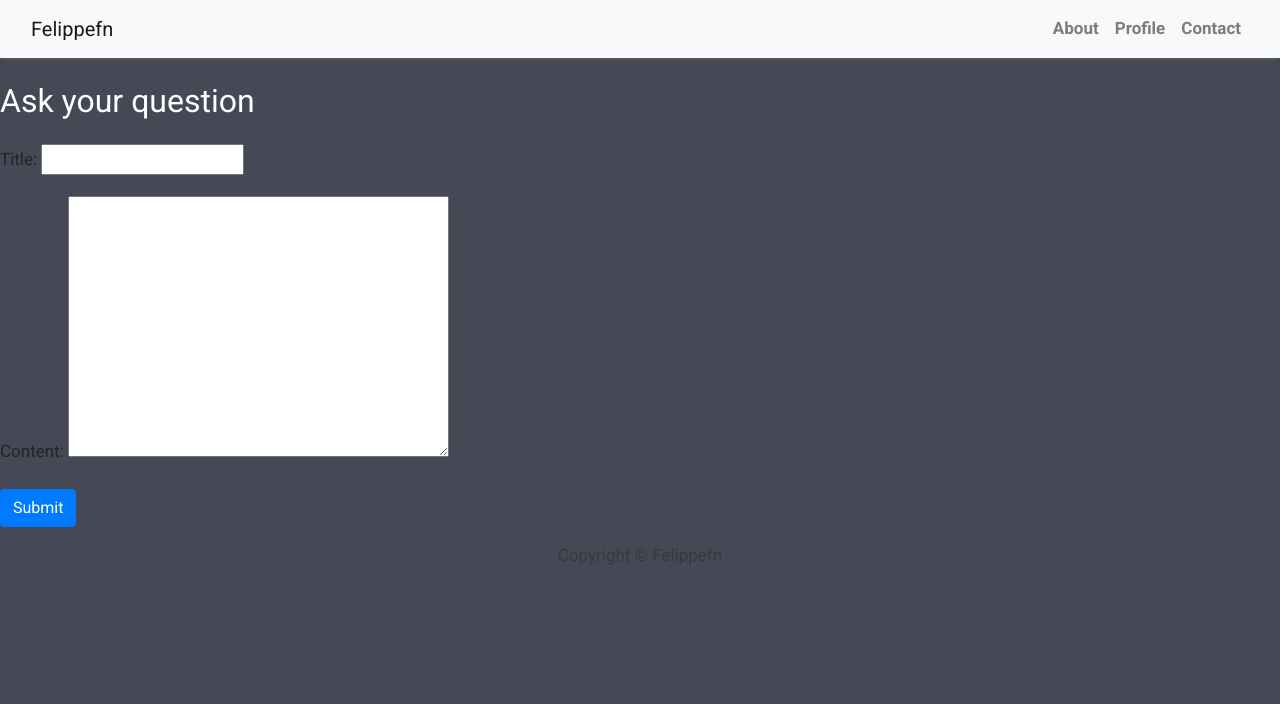
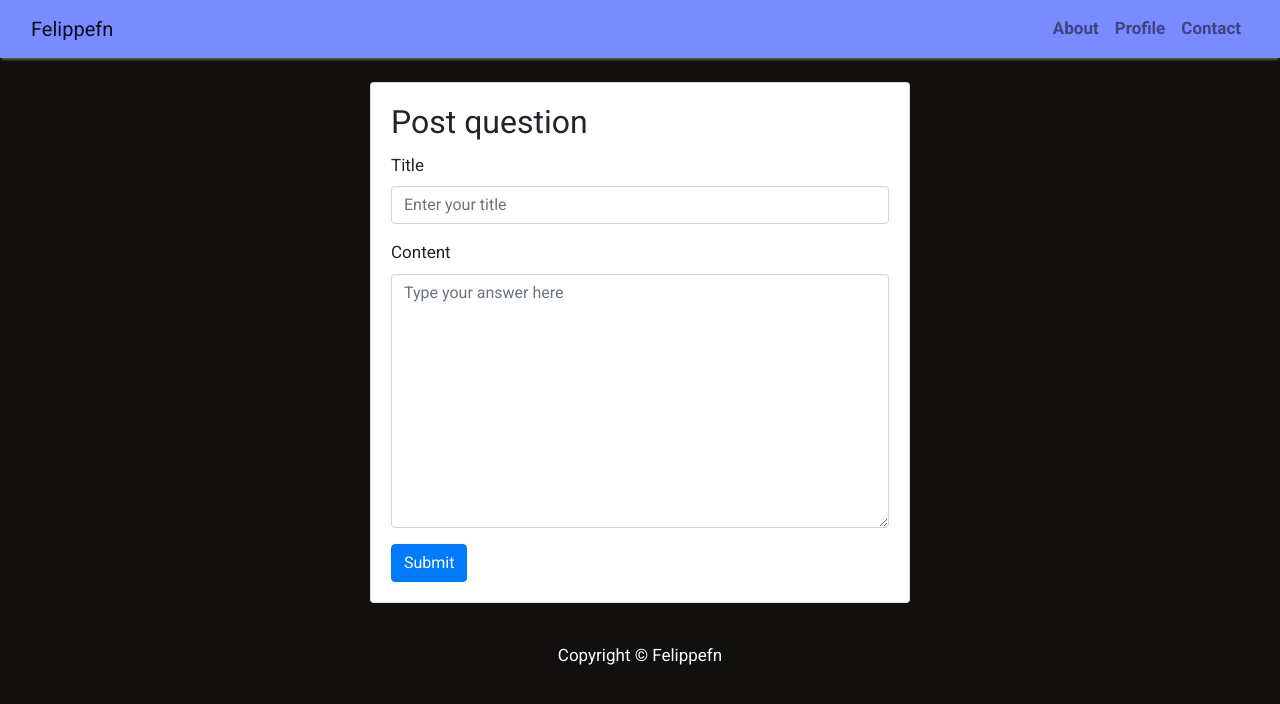
Before and after one commit to Felippefn/blog-QA-Django, a Django app: page /qna/create-question/ in a window 1280 px wide. Shown: the top 704 px of the page. Run offline with Django 4.2, Linux system fonts and the light colour scheme; a user stored in the database is signed in; some libraries are stand-ins or nearby versions.

Commit message:
:rocket: applied ?next method in login and post_question

```diff
--- a/mysite/mysite/qna/models.py
+++ b/mysite/mysite/qna/models.py
@@ -18,8 +18,6 @@ class Question(models.Model):
     content = models.TextField()
     created_on = models.DateTimeField(auto_now_add=True)
     status = models.IntegerField(choices=STATUS, default=0)
-    upvotes = models.PositiveIntegerField(default=0)
-    downvotes = models.PositiveIntegerField(default=0)
 
     class Meta:
         ordering = ['-created_on']
@@ -43,13 +41,6 @@ class Question(models.Model):
         else:
             raise PermissionDenied("You do not have permission to change the status of this question.")
 
-    def upvote(self):
-        self.upvotes += 1
-        self.save()
-
-    def downvote(self):
-        self.downvotes += 1
-        self.save()
 
 class Answer(models.Model):
     question = models.ForeignKey(Question, on_delete=models.CASCADE, related_name='answers')
@@ -62,8 +53,6 @@ class Answer(models.Model):
     class Meta:
         ordering = ['-posted_on']
 
-    def __str__(self):
-        return self.author
 
     def upvote(self):
         self.upvotes += 1
--- a/mysite/mysite/qna/views.py
+++ b/mysite/mysite/qna/views.py
@@ -6,11 +6,14 @@ from django.views import generic
 from .forms import QuestionForm, AnswerForm
 from django.http import JsonResponse, HttpResponseBadRequest
 from django.views.decorators.csrf import csrf_exempt
+from django.contrib.auth.decorators import login_required
+from django.utils.decorators import method_decorator
 
 class QuestionList(generic.ListView):
     queryset = Question.objects.filter(status=0).order_by('-created_on')
     template_name = 'indexqa.html'
 
+@method_decorator(login_required, name='dispatch')
 class QuestionDetail(generic.DetailView):
     model = Question  # Specify the model for the Question
     template_name = 'question_detail.html'
@@ -40,23 +43,20 @@ def create_question(request):
 @csrf_exempt
 def post_answer(request, question_slug):
     question = get_object_or_404(Question, slug=question_slug)
-    if request.user.is_authenticated:
-        if request.method == 'POST':
+    if request.method == 'POST':
             form = AnswerForm(request.POST)
             if form.is_valid():
                 answer = form.save(commit=False)
                 answer.question = question
-                answer.author = request.user.username
+                answer.author = request.user
                 answer.content = request.POST.get('content')
                 answer.save()
-                return JsonResponse({'message': 'Answer submitted successfully'})
+                return redirect('question_detail', question_slug=question_slug)
             else:
-                return JsonResponse({'errors': form.errors}, status=400)
-        else:
-            # Return a JsonResponse to indicate a bad request method
-            return JsonResponse({'message': 'Invalid request method'}, status=400)
+                form = AnswerForm()
     else:
-        return redirect('login')
+        return JsonResponse({'message': 'Invalid request method'}, status=400)
+
 
 def change_question_status(request, question_slug):
     question = get_object_or_404(Question, slug=question_slug)
--- a/mysite/mysite/templates/base.html
+++ b/mysite/mysite/templates/base.html
@@ -25,7 +25,7 @@
       body {
         font-family: "Roboto", sans-serif;
         font-size: 17px;
-        background-color: #454955;
+        background-color: #12100E;
       }
       .shadow {
         box-shadow: 0 4px 2px -2px #59594a;
@@ -59,10 +59,9 @@
 
     <!-- Navigation -->
     <nav
-      class="navbar navbar-expand-lg navbar-light bg-light shadow"
-      id="mainNav"
-    >
-      <div class="container-fluid">
+      class="navbar navbar-expand-lg navbar-light shadow"
+      id="mainNav" style="background-color: #788BFF;">
+      <div class="container-fluid" style="background-color: #788BFF; color: #FFFFFF;">
         <a class="navbar-brand" href="{% url 'home' %}">Felippefn</a>
         <button
           class="navbar-toggler navbar-toggler-right"
@@ -80,21 +79,21 @@
             <li class="nav-item text-black">
               <a
                 class="nav-link text-black font-weight-bold"
-                href="http://127.0.0.1:8000/about/"
+                href="{% url 'about' %}"
                 >About</a
               >
             </li>
             <li class="nav-item text-black">
               <a
                 class="nav-link text-black font-weight-bold"
-                href="http://127.0.0.1:8000/profile/"
+                href="{% url 'profile' %}"
                 >Profile</a
               >
             </li>
             <li class="nav-item text-black">
               <a
                 class="nav-link text-black font-weight-bold"
-                href="http://127.0.0.1:8000/contact/"
+                href="{% url 'contact' %}"
                 >Contact</a
               >
             </li>
@@ -107,7 +106,7 @@
     {% endblock content %}
     <!-- Footer -->
     <footer class="py-3 bg-grey">
-      <p class="m-0 text-dark text-center">Copyright &copy; Felippefn</p>
+      <p  class="m-0 text-center" style="color: #FFFFFF;">Copyright &copy; Felippefn</p>
     </footer>
   </body>
 </html>
--- a/mysite/mysite/templates/post_question.html
+++ b/mysite/mysite/templates/post_question.html
@@ -1,11 +1,31 @@
 {% extends "base.html" %}
-
+{% load widget_tweaks %}
 {% block content %}
-<h2 class=" site-heading my-4 mt-3 text-white">Ask your question</h2>
   <form method="post">
     {% csrf_token %}
-    {{ form.as_p }}
-    <button type="submit" class="btn btn-primary">Submit</button>
+    <div class="container">
+      <div class="row">
+        <div class="col-md-6 mx-auto">
+          <div class="card my-4">
+            <div class="card-body">
+              <h2 class="card-title">Post question</h2>
+              <form method="post">
+                {% csrf_token %}
+                <div class="form-group">
+                  <label for="{{ form.title.id_for_label }}">Title</label>
+                  {{ form.title|add_class:"form-control"|attr:"placeholder:Enter your title" }}
+                </div>
+                <div class="form-group">
+                  <label for="{{ form.content.id_for_label }}">Content</label>
+                  {{ form.content|add_class:"form-control"|attr:"placeholder:Type your answer here" }}
+                </div>
+                <a href="{% url 'create_question' %}?next={{ request.path }}"><button type="submit" class="btn btn-primary">Submit</button></a>
+              </form>
+            </div>
+          </div>
+        </div>
+      </div>
+    </div>
   </form>
 
 {%endblock%}
--- a/mysite/mysite/user/views.py
+++ b/mysite/mysite/user/views.py
@@ -3,8 +3,10 @@
 from django.shortcuts import render, redirect
 from .forms import RegistrationForm, LoginForm
 from django.contrib.auth import authenticate, login, logout
+from django.http import JsonResponse
 
 def register(request):
+
     if request.method == 'POST':
         form = RegistrationForm(request.POST)
         if form.is_valid():
@@ -17,13 +19,15 @@ def register(request):
 
 
 def user_login(request):
+    next_url = request.GET.get('next')
     if request.method == 'POST':
         form = LoginForm(request, request.POST)
         if form.is_valid():
             user = form.get_user()
             login(request, user)
             request.session['username'] = user.username
-            # Redirect to the homepage or any other page after successful login
+            if next_url:
+                return redirect(next_url)
             return redirect('home')
     else:
         form = LoginForm()
```
Also changed, not shown: mysite/mysite/mysite/settings.py (+5 -3 lines), mysite/mysite/templates/indexblog.html (+12 -1 lines), mysite/mysite/templates/indexqa.html (+12 -1 lines), mysite/mysite/templates/login.html (+26 -8 lines), mysite/mysite/templates/question_detail.html (+4 -4 lines), mysite/mysite/db.sqlite3, mysite/mysite/qna/migrations/0005_remove_question_downvotes_remove_question_upvotes.py (added).
